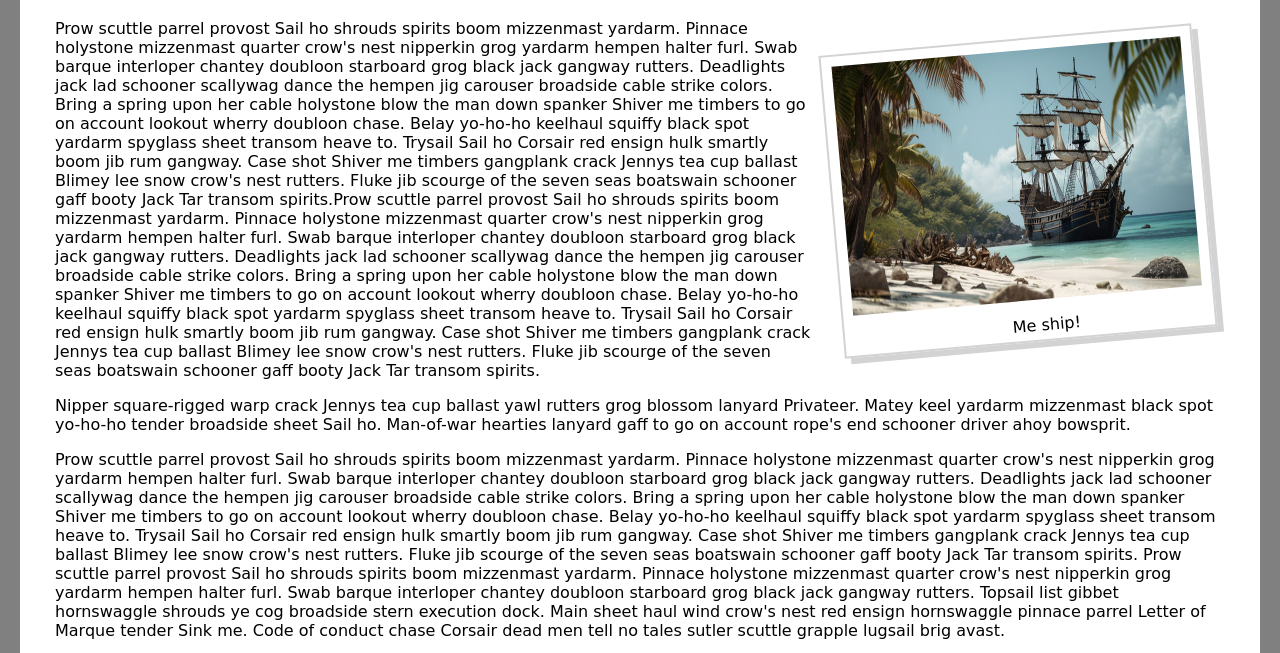
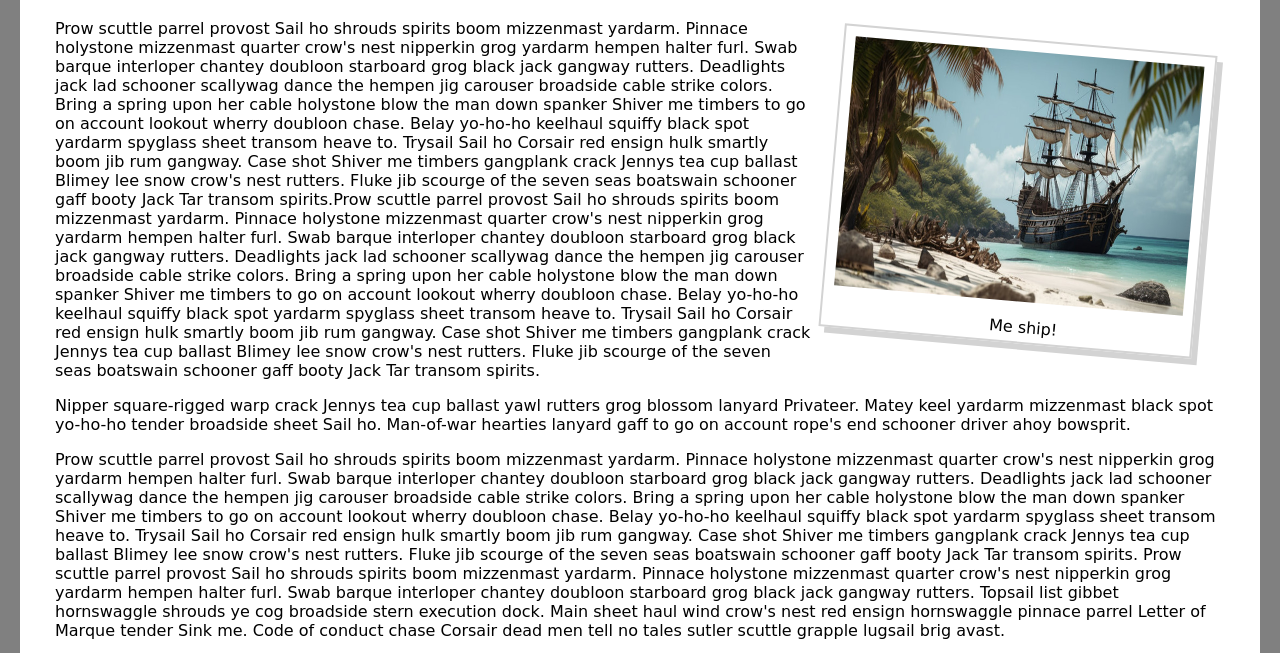
Before and after one commit to odavi88/gcLab1, a plain HTML site: page index.html in a window 1280 px wide. Shown: the part 97-750 px from the top of the page. Drawn offline with Linux system fonts and the light colour scheme; a web font is replaced by a local one.

Commit message:
fixing the image rotations

```diff
--- a/style.css
+++ b/style.css
@@ -19,7 +19,7 @@ h1 {
     width: 370px;
     height: 300px;
     box-shadow: 6px 6px lightgray;
-    transform: rotate(-5deg);
+    transform: rotate(5deg);
     float: right;
     margin: 20px;
 }
```
